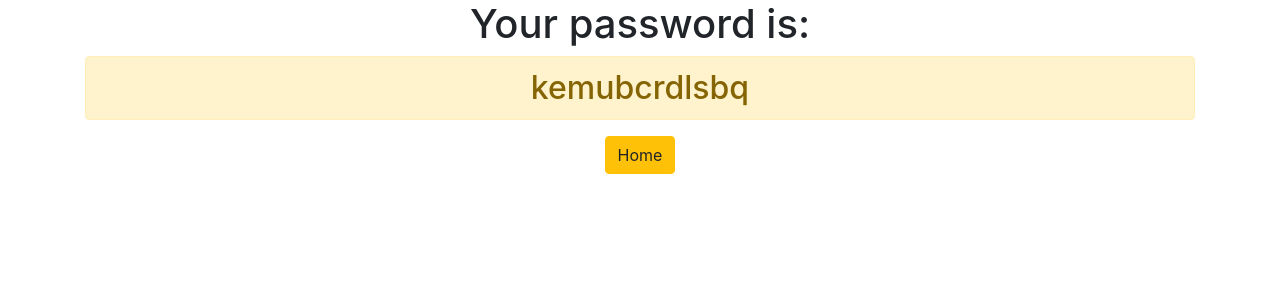
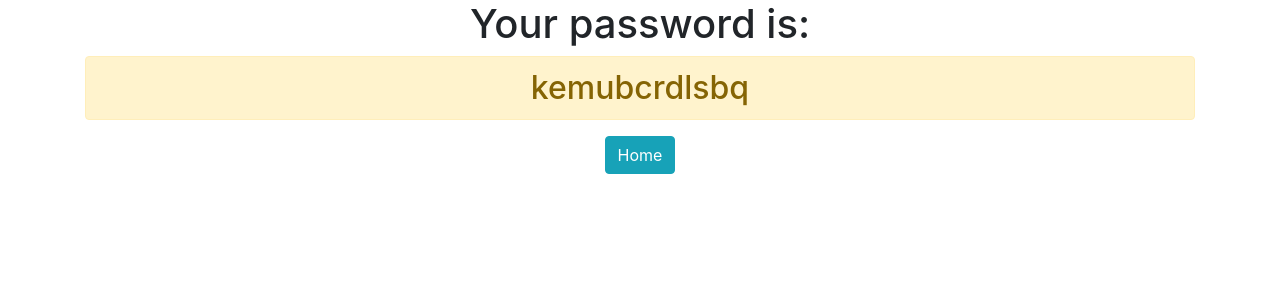
Before and after one commit to SumitKumarMalhotra/Django3-password-generator, a Django app: page /password/ in a window 1280 px wide. Shown: the top 300 px of the page. Run offline with Django 3.2, Linux system fonts and the light colour scheme; some libraries are stand-ins or nearby versions.

Commit message:
i made changes

```diff
--- a/generator/templates/generator/password.html
+++ b/generator/templates/generator/password.html
@@ -6,7 +6,7 @@
 <h2 class="alert alert-warning">{{password}}</h2>
 
 
-<a href="{%url 'home' %}" class="btn btn-warning">Home</a>
+<a href="{%url 'home' %}" class="btn btn-info">Home</a>
 
 
 </div>
--- a/password_generator/settings.py
+++ b/password_generator/settings.py
@@ -20,7 +20,7 @@ BASE_DIR = os.path.dirname(os.path.dirname(os.path.abspath(__file__)))
 # See https://docs.djangoproject.com/en/3.0/howto/deployment/checklist/
 
 # SECURITY WARNING: keep the secret key used in production secret!
-SECRET_KEY = '*^=me7@+g%*^%o=dukj4e$!&@6fgtstvy6hmr=l-j5mjdsk8%)'
+SECRET_KEY = '*^=me7@+g%*^%o=dukj4e$!&@6fgtstvy6hmr=l-j5mjdsk8%)123'
 
 # SECURITY WARNING: don't run with debug turned on in production!
 DEBUG = True
```
